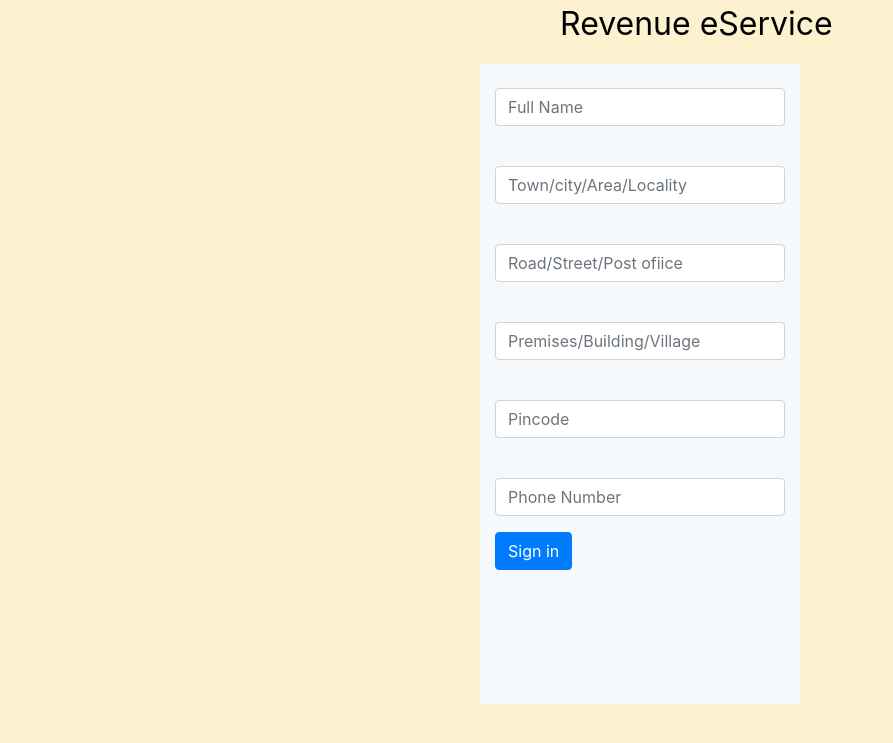
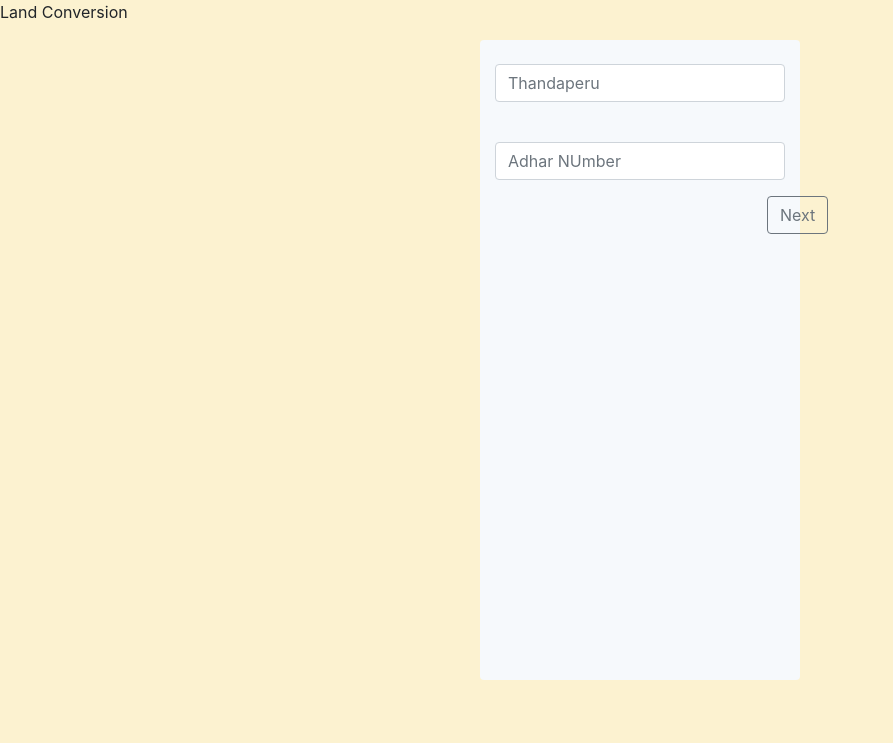
Before and after one commit to ziyadzulfikar/Team6, a Django app: page / in a window 1280 px wide. Shown: the top 743 px of the page, without its empty margins (0-893 px from the left). Run offline with Django 4.2, Linux system fonts and the light colour scheme.

Commit message:
updated log in

```diff
--- a/Templates/home.html
+++ b/Templates/home.html
@@ -2,38 +2,23 @@
 
 {% block content %}
 
-<div class="Revenue_eService">
-    Revenue eService
+<div class="Land_conversion">
+    Land Conversion
 </div>
-<div class="signup col-xs-12 col-sm-6 col-md-4 col-lg-3">
+<div class="signup col-xs-12 col-sm-6 col-md-4 col-lg-3 rounded">
     <!--form-->
 
     <form>
+
         <div class="form-group">
             <label for="inputAddress"></label>
-            <input type="text" class="form-control" id="inputAddress" placeholder="Full Name">
-        </div>
-        <div class="form-group">
-        <label for="inputAddress"></label>
-        <input type="text" class="form-control" id="inputAddress" placeholder="Town/city/Area/Locality">
-        </div>
-        <div class="form-group">
-        <label for="inputAddress2"></label>
-        <input type="text" class="form-control" id="inputAddress2" placeholder="Road/Street/Post ofiice">
+            <input type="text" class="form-control" id="inputAddress" placeholder="Thandaperu">
         </div>
         <div class="form-group">
             <label for="inputAddress"></label>
-            <input type="text" class="form-control" id="inputAddress" placeholder="Premises/Building/Village">
+            <input type="text" class="form-control" id="inputAddress" placeholder="Adhar NUmber">
         </div>
-        <div class="form-group">
-            <label for="inputAddress"></label>
-            <input type="text" class="form-control" id="inputAddress" placeholder="Pincode">
-        </div>
-        <div class="form-group">
-            <label for="inputAddress"></label>
-            <input type="text" class="form-control" id="inputAddress" placeholder="Phone Number">
-        </div>
-        <button type="submit" class="btn btn-primary">Sign in</button>
+        <button type="submit" class="btn btn-outline-secondary" style="margin-left: 17rem;">Next</button>
     </form>
 </div>
 
```
